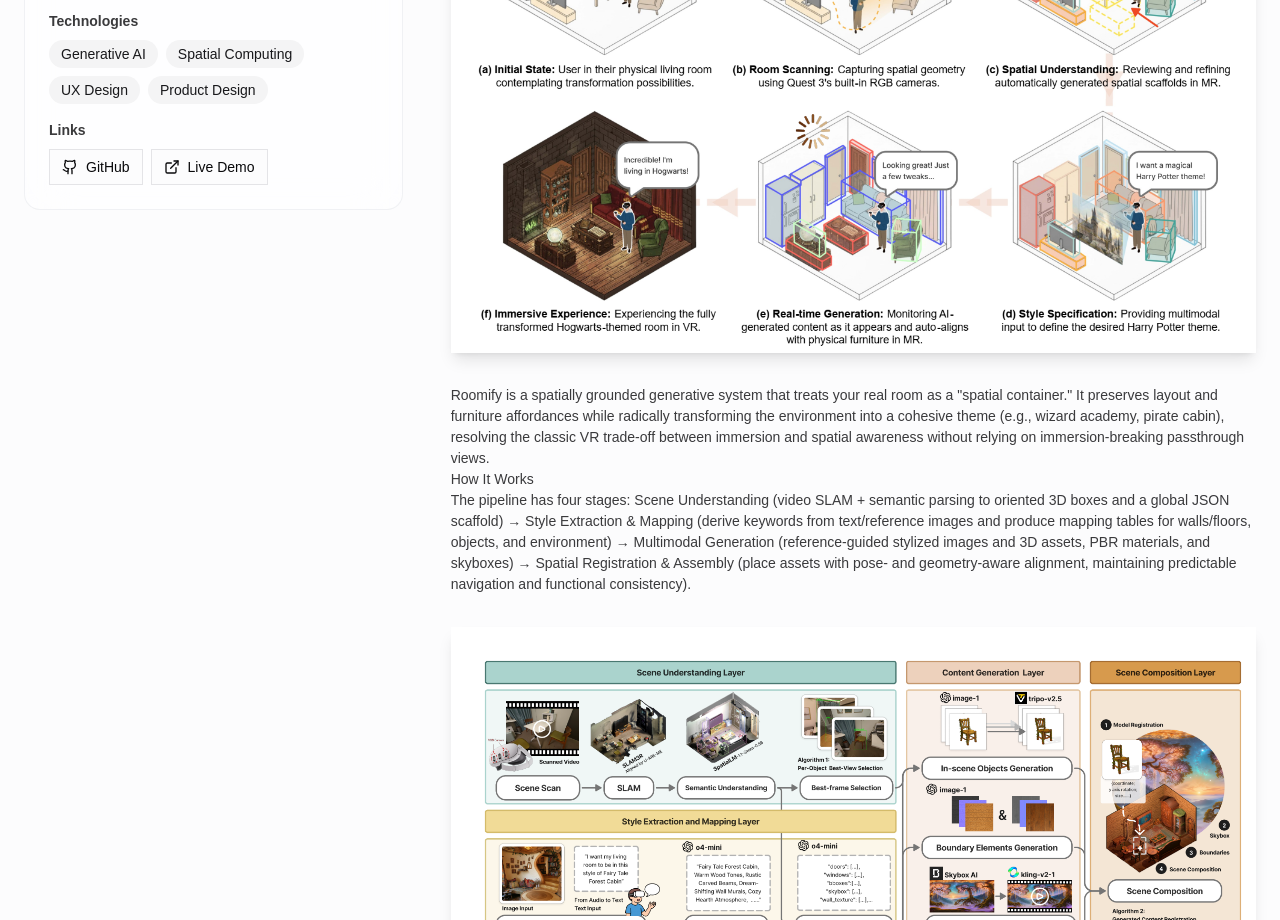
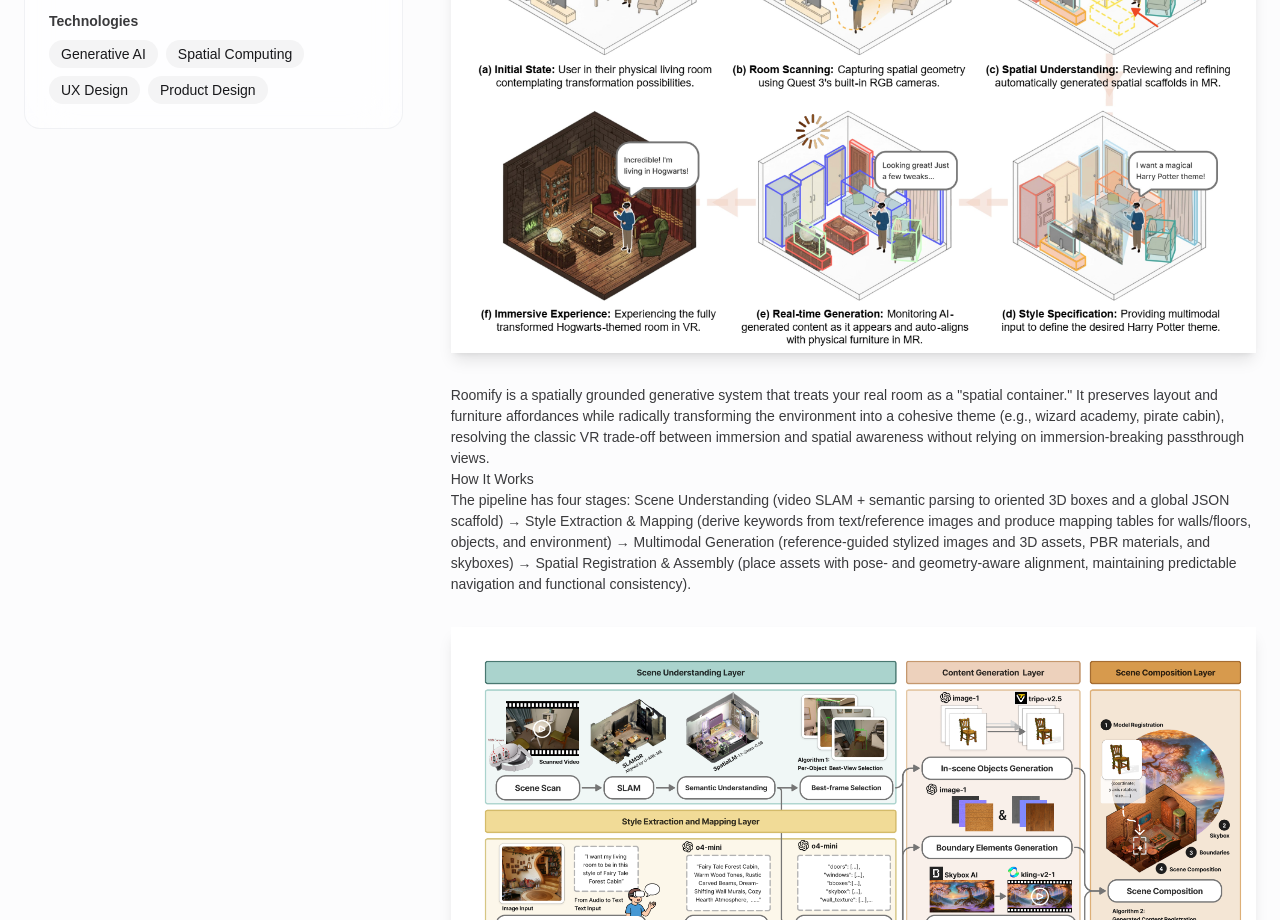
Before and after one commit to TwenteeX/my_website, a React (Vite) app in the folder horizons_export/: page /projects/1 in a window 1280 px wide. Shown: the part 1180-2100 px from the top of the page. Built offline with nearby package versions, Linux system fonts and the light colour scheme.

Commit message:
delete project links

```diff
--- a/horizons_export/src/pages/ProjectDetail.jsx
+++ b/horizons_export/src/pages/ProjectDetail.jsx
@@ -2,9 +2,8 @@ import React, { useEffect } from 'react';
 import { useParams, Link } from 'react-router-dom';
 import { motion } from 'framer-motion';
 import { Helmet } from 'react-helmet';
-import { ArrowLeft, ExternalLink, Github, Video } from 'lucide-react';
+import { ArrowLeft, Video } from 'lucide-react';
 import { Button } from '@/components/ui/button';
-import { toast } from '@/components/ui/use-toast';
 import { projectsData } from '@/data/projects';
 
 const ProjectDetail = ({ language }) => {
@@ -15,13 +14,6 @@ const ProjectDetail = ({ language }) => {
     window.scrollTo(0, 0);
   }, []);
 
-  const handleLinkClick = (e, url) => {
-    e.preventDefault();
-    toast({
-      title: "🚧 Feature in development",
-      description: "🚧 This feature isn't implemented yet—but don't worry! You can request it in your next prompt! 🚀"
-    });
-  };
 
   if (!project) {
     return (
@@ -141,17 +133,6 @@ const ProjectDetail = ({ language }) => {
                     {tags.map((tag, index) => (
                       <span key={index} className="px-3 py-1 bg-secondary text-secondary-foreground text-sm rounded-full">{tag}</span>
                     ))}
-                  </div>
-                </div>
-                <div>
-                  <p className="font-semibold text-foreground/80">{language === 'zh' ? '链接' : 'Links'}</p>
-                  <div className="flex gap-2 mt-2">
-                    <Button size="sm" variant="outline" onClick={(e) => handleLinkClick(e, '#')}>
-                      <Github className="w-4 h-4 mr-2" /> GitHub
-                    </Button>
-                    <Button size="sm" variant="outline" onClick={(e) => handleLinkClick(e, '#')}>
-                      <ExternalLink className="w-4 h-4 mr-2" /> {language === 'zh' ? '访问' : 'Live Demo'}
-                    </Button>
                   </div>
                 </div>
               </div>
```
